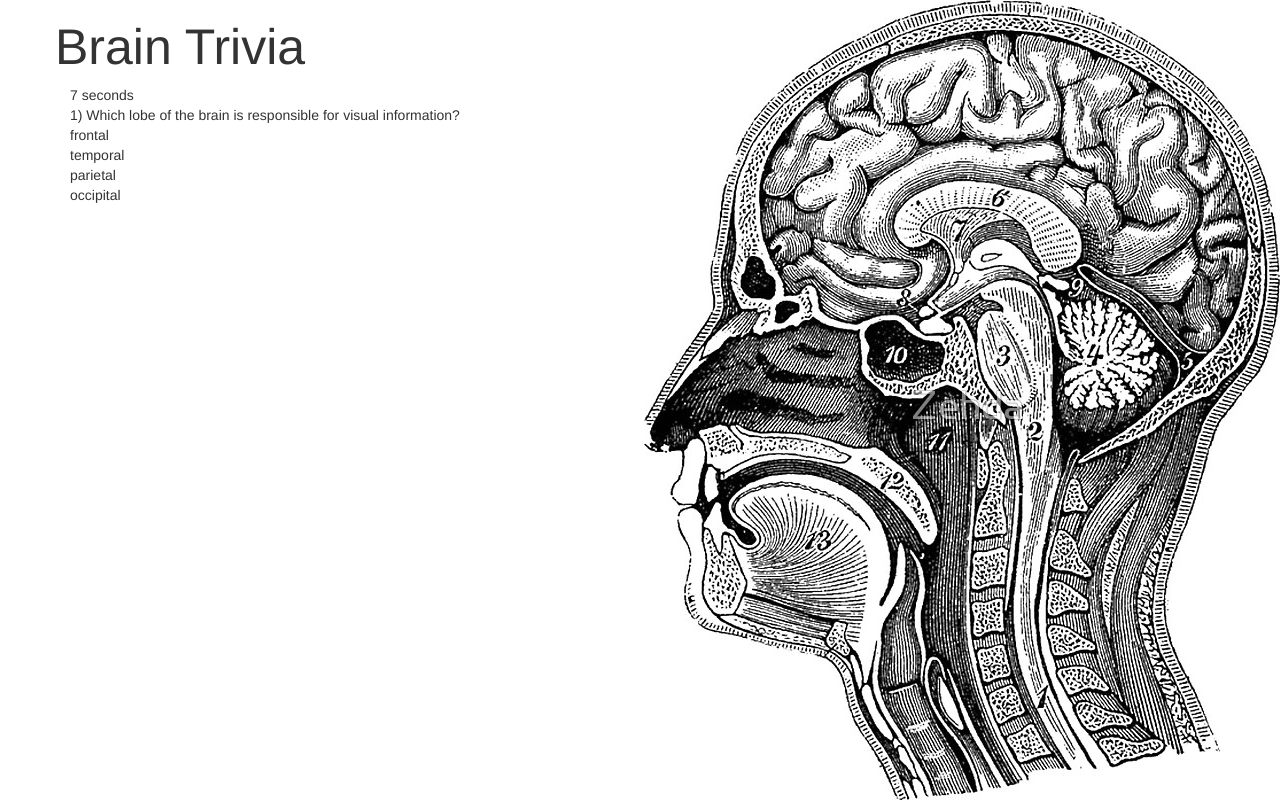
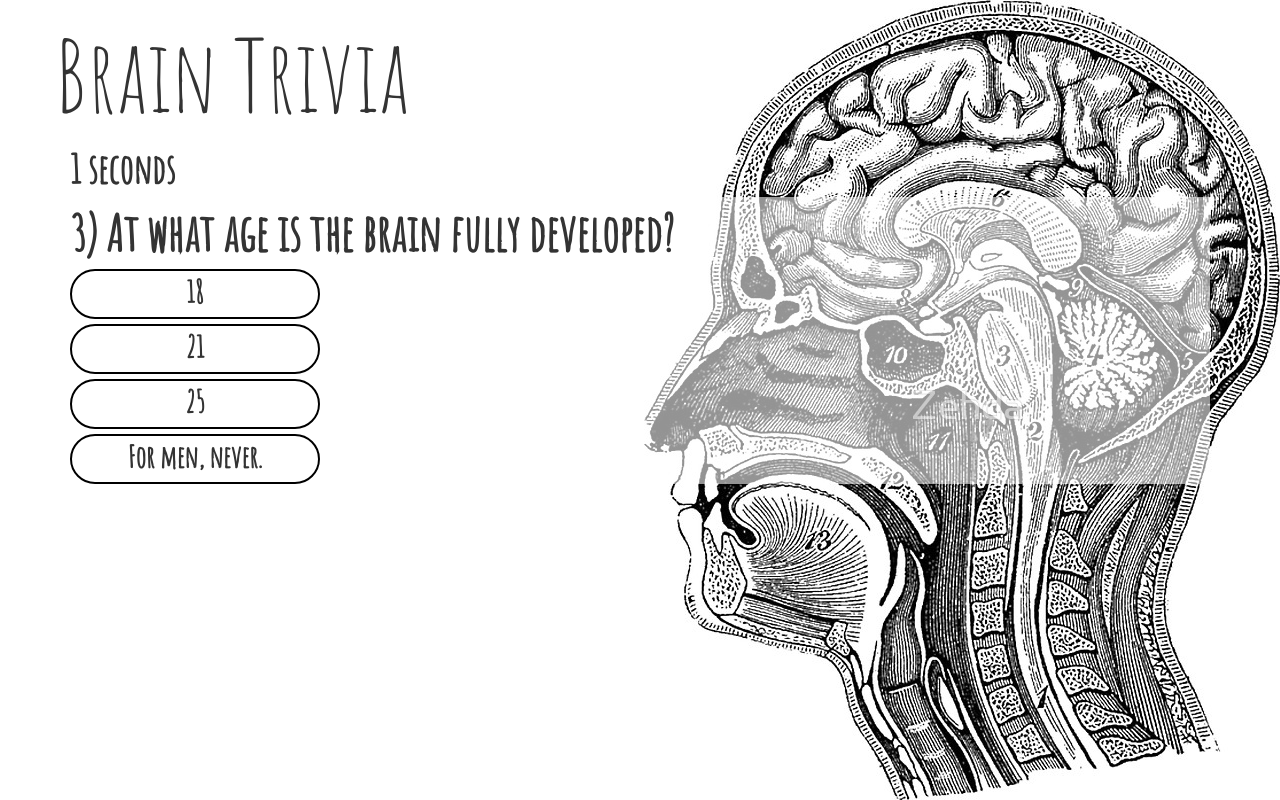
Before and after one commit to melissarburnham/Brain-Trivia-Game, a plain HTML site: page index.html in a window 1280 px wide. Both pictures are taken after a click on the button "START". Drawn offline with nearby package versions, Linux system fonts and the light colour scheme.

Commit message:
CSS and beginning display stats

```diff
--- a/assets/css/style.css
+++ b/assets/css/style.css
@@ -2,8 +2,36 @@ body {
     background-image: url("../images/brain.jpg");
     background-repeat: no-repeat;
     background-position: top right;
+    font-family: 'Amatic SC', cursive;
+    font-weight: bold;
 }
 
 h1 {
+    font-size: 100px;
+}
+
+.options{
+    border: solid 2px black;
+    border-radius: 25px;
+    width: 250px;
+    height: 50px;
+    margin-bottom: 5px;
+    font-size: 30px;
+    text-align: center;
+}
+
+#question {
     font-size: 50px;
+    background-color: rgba(255, 255, 255, 0.575);
+
 }
+
+#timeRemaining {
+    font-size: 40px;
+}
+
+.startBtn{
+    width:300px;
+    height: 100px;
+    font-size: 60px;
+}
--- a/assets/javascript/app.js
+++ b/assets/javascript/app.js
@@ -11,7 +11,7 @@ var questionBank = [{
     answer: "hypothalamus"
 }, {
     question: "3) At what age is the brain fully developed?",
-    option: [18, 21, 25, "For me, never."],
+    option: [18, 21, 25, "For men, never."],
     answer: 25
 }, {
     question: "4) Which brain region is repsonsible for spatial memeory?",
@@ -48,17 +48,19 @@ var wrongCounter = 0;
 var unansweredCounter = 0;
 var intervalId;
 var userClick;
-var time = 10;
+var time = 1;
 var currentQuestion = 0;
 var answerOptions;
-var clockRunning = false;
+var isQuestionDisplaying = true;
 var picTimer;
 
 function displayQuestion(currentQuestion){
 
     intervalId = setInterval(timer, 1000);
 
-    console.log(currentQuestion);
+    $("#timeRemaining").html(time + " seconds");
+
+    console.log("currentquestion " + currentQuestion);
 
     //loops through questionBank array, displays quesiton, creates div for and displays answers
     $("#question").text(questionBank[currentQuestion].question);
@@ -71,18 +73,19 @@ function displayQuestion(currentQuestion){
         newDiv.html(questionBank[currentQuestion].option[i]);
         $("#question").append(newDiv);
     }
+
     //on click event for answer choices
     $(".options").on("click", function(){
         console.log($(this).data('value') );
         //if answer choice equals correct answer...
         if($(this).data('value')===questionBank[currentQuestion].answer){
             correctCounter++;
-            console.log("correctCounter" + correctCounter);
+            console.log("correctCounter " + correctCounter);
             displayCorrectPic();
             // loadQuestion();
         } else{
             wrongCounter++;
-            console.log("wrongCounter" + wrongCounter);
+            console.log("wrongCounter " + wrongCounter);
             displayWrongPic();
             // loadQuestion();
         }
@@ -90,13 +93,13 @@ function displayQuestion(currentQuestion){
 }
 
 function loadQuestion (){
-    time = 10;
+    time = 1;
     $("#question").empty();
     $(".options").empty();
     $("#timeRemaining").empty();
     clearInterval(intervalId);
+    statsDisplay();
     currentQuestion++;
-    timer();
     displayQuestion(currentQuestion);
 };
 
@@ -104,7 +107,7 @@ function gamePlay(){
     $(".startBtn").on("click", function(){
         $("button").remove(".startBtn");
         displayQuestion(currentQuestion);
-        timer();
+
     });
 }
 
@@ -125,24 +128,21 @@ function timer(){
         clearInterval(intervalId);
         unansweredCounter++;
         loadQuestion();
-        console.log("unanswered" + unansweredCounter);
+        console.log("unanswered " + unansweredCounter);
     }
 
     $("#timeRemaining").html(time + " seconds");
 }
 
-// function picTimer(){
-//     var picTimer = 3;
-//     picTimer--;
-//     if(picTimer === 0){
-//         $("#question").empty();
-//         $(".options").empty();
-//         $("#timeRemaining").empty();
-//         clearInterval(intervalId);
-//         currentQuestion++;
-//         displayQuestion(currentQuestion);
-//     }
-// }
+function statsDisplay(){
+    if (currentQuestion == 9){
+
+    $("#question").empty();
+    $(".options").empty();
+    $("#timeRemaining").remove();
+    $("#questions").text(unansweredCounter);
+    }
+}
 
 gamePlay();
 
--- a/index.html
+++ b/index.html
@@ -11,6 +11,8 @@
     <link rel="stylesheet" href="https://maxcdn.bootstrapcdn.com/bootstrap/3.3.7/css/bootstrap.min.css" integrity="sha384-BVYiiSIFeK1dGmJRAkycuHAHRg32OmUcww7on3RYdg4Va+PmSTsz/K68vbdEjh4u" crossorigin="anonymous">
     <!--CSS link -->
     <link rel="stylesheet" type="text/css" href="assets/css/style.css">
+    <!-- google fonts link -->
+    <link href="https://fonts.googleapis.com/css?family=Amatic+SC" rel="stylesheet">
     <!-- favicon link -->
     <link rel="icon" type="image/ico" href="assets/images/favicon.ico">
      <!-- Link to the jQuery Library -->
```
